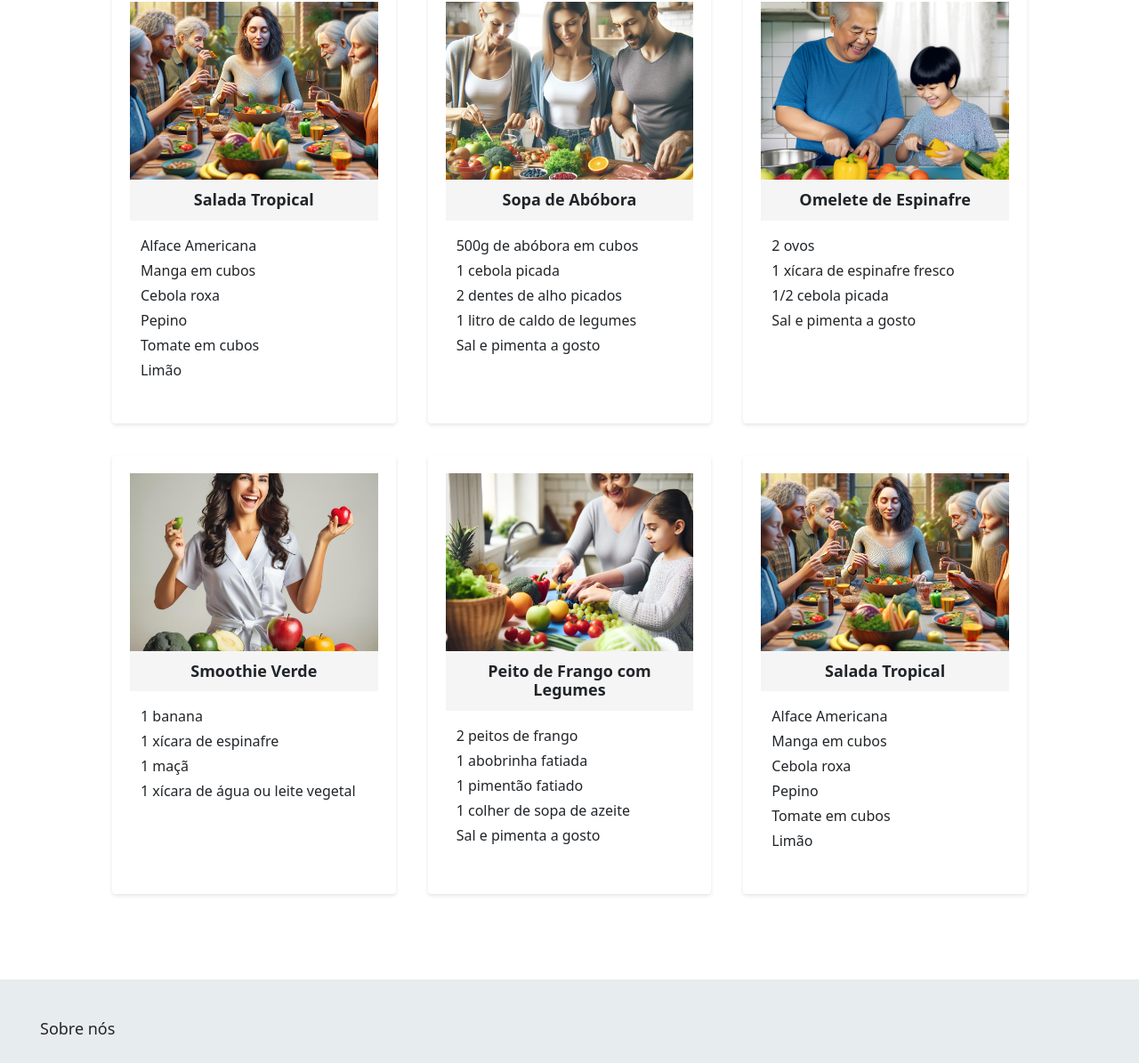
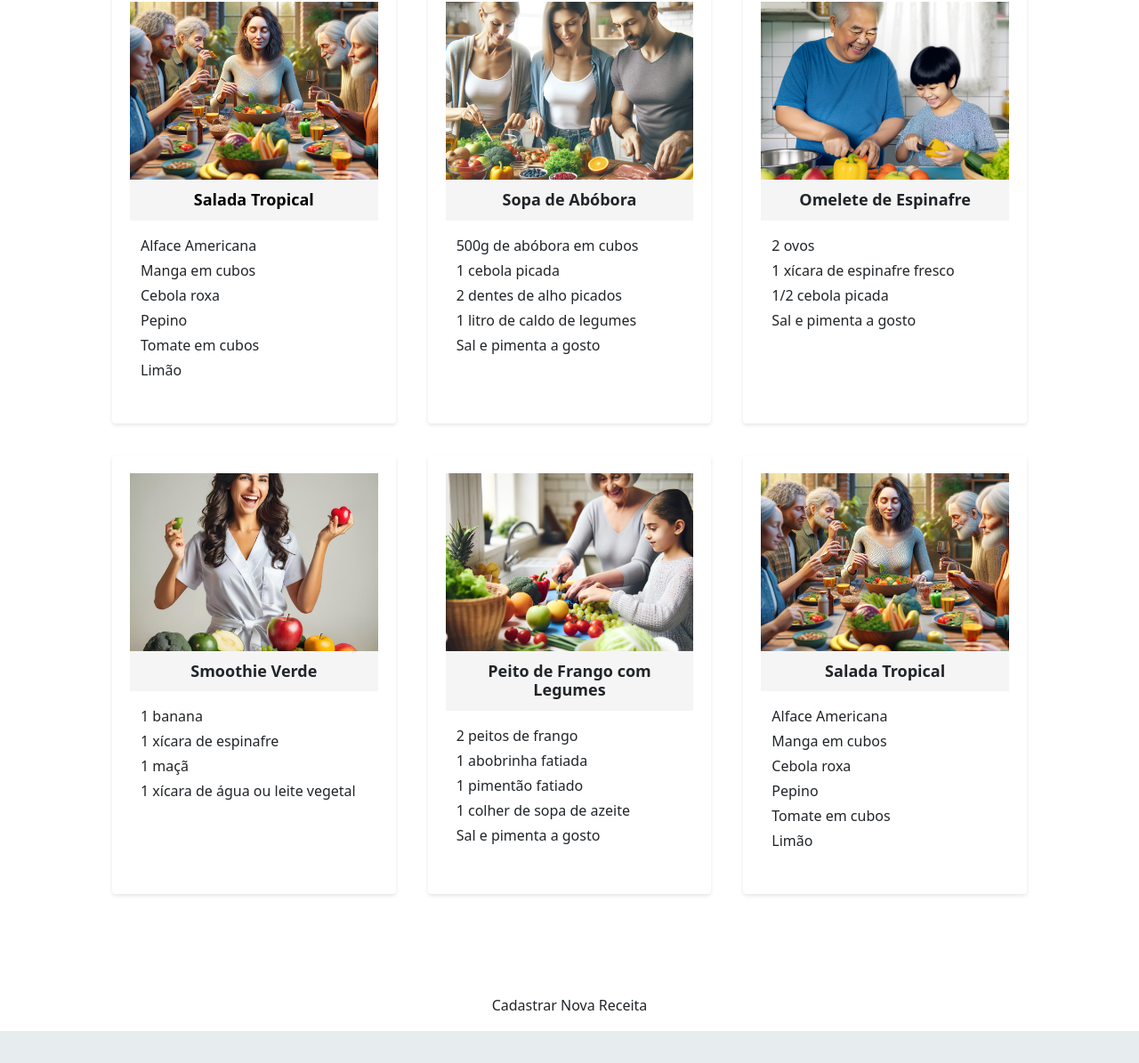
Before and after one commit to ICEI-PUC-Minas-PMV-SI/pmv-si-2024-1-pe3-t2-vida-ativa-sabor, a website: page Src/receitas.html in a window 1280 px wide. Shown: the part 317-1512 px from the top of the page at 89% size. Drawn offline with nearby package versions, Linux system fonts and the light colour scheme.

Commit message:
inclusão de redirecionamentos

```diff
--- a/Src/receitas.html
+++ b/Src/receitas.html
@@ -13,11 +13,29 @@
             margin-top: 70px;
         }
 
+.button{
+    cursor: pointer;
+    top: 50%;
+    background-color: none;
+    border: none;
+    color: #212121;
+    font-size: 20px;
+    padding: 10px;
+    display: flex;
+    justify-content: center;
+    align-items: center;
+}
+
         .container {
             display: grid;
             grid-template-columns: repeat(3, 1fr);
             grid-gap: 16px;
             padding: 16px;
+        }
+
+        a{
+            text-decoration: none;
+            color: black;
         }
 
         .recipe-card {
@@ -86,7 +104,7 @@
             <div class="container">
                 <div class="recipe-card">
                     <img src="assets/NavBar/3.webp" alt="Salada Tropical">
-                    <h2 class="recipe-title">Salada Tropical</h2>
+                    <a href="receita.html"><h2 class="recipe-title">Salada Tropical</h2></a>
                     <ul class="ingredient-list">
                         <li class="ingredient-item">Alface Americana</li>
                         <li class="ingredient-item">Manga em cubos</li>
@@ -154,6 +172,10 @@
 
         </div>
 
+        <div class="button">
+           <button class="btn" onclick="redirecionar()">Cadastrar Nova Receita</button>
+        </div>
+
     </div>
 
 <footer>
@@ -190,5 +212,10 @@
     <script src="https://cdn.jsdelivr.net/npm/@popperjs/core@2.11.6/dist/umd/popper.min.js" integrity="sha384-QFUBQA+1knX9GfQTvSnsI5sViT3wfsih30w4Q6/FZabWM2KjkQFI4wdoQPsmJ9Uj" crossorigin="anonymous"></script>
     <script src="https://cdn.jsdelivr.net/npm/bootstrap@5.3.0-alpha3/dist/js/bootstrap.min.js" integrity="sha384-MNJu6DvPauZgjB0Gtms3/Co2DmMCAw/i7D41cYpYDd1h81FZfZ9Bj8yzpL3D2s7H" crossorigin="anonymous"></script>
     <script src="script.js"></script>
+    <script>
+        function redirecionar() {
+            window.location.href = "cadreceitas.html";
+        }
+        </script>
 </body>
 </html>
```
Also changed, not shown: Src/cadreceitas.html (+0 -20 lines), Src/index.html (+0 -22 lines).
